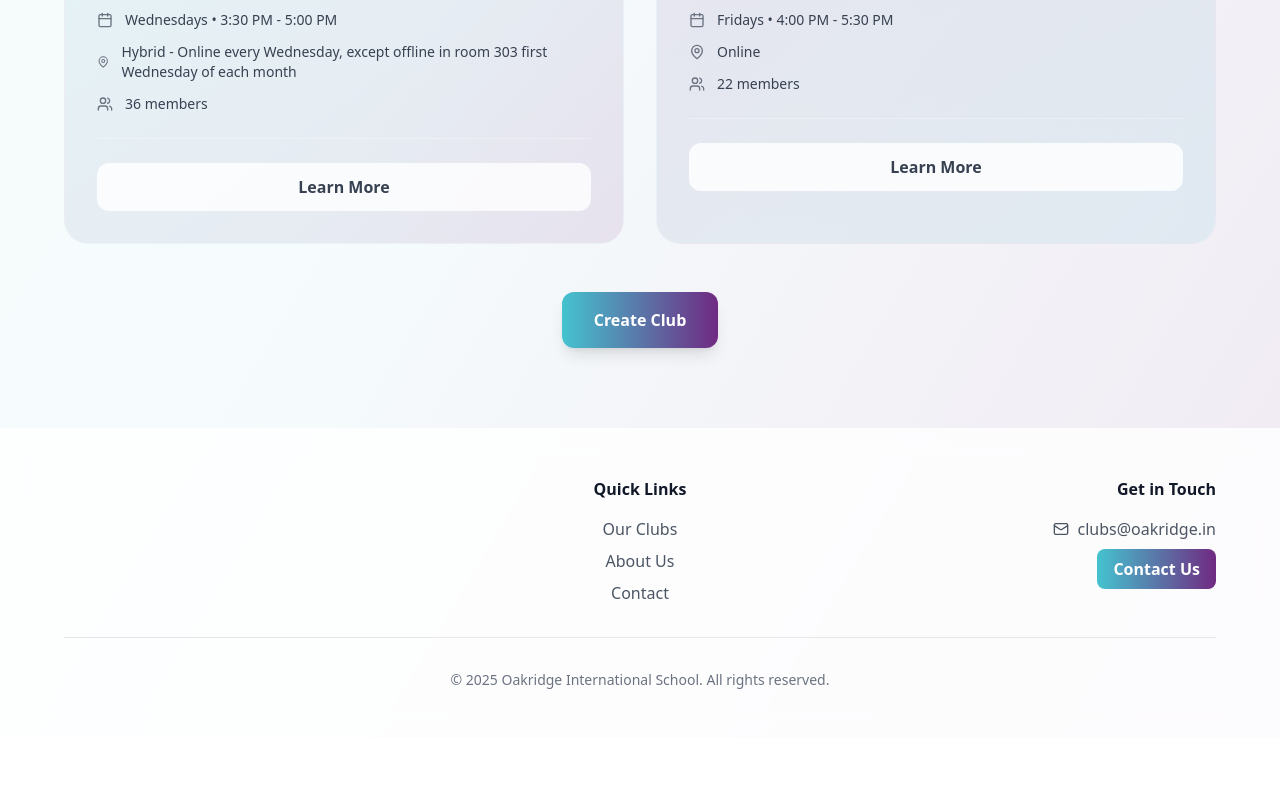
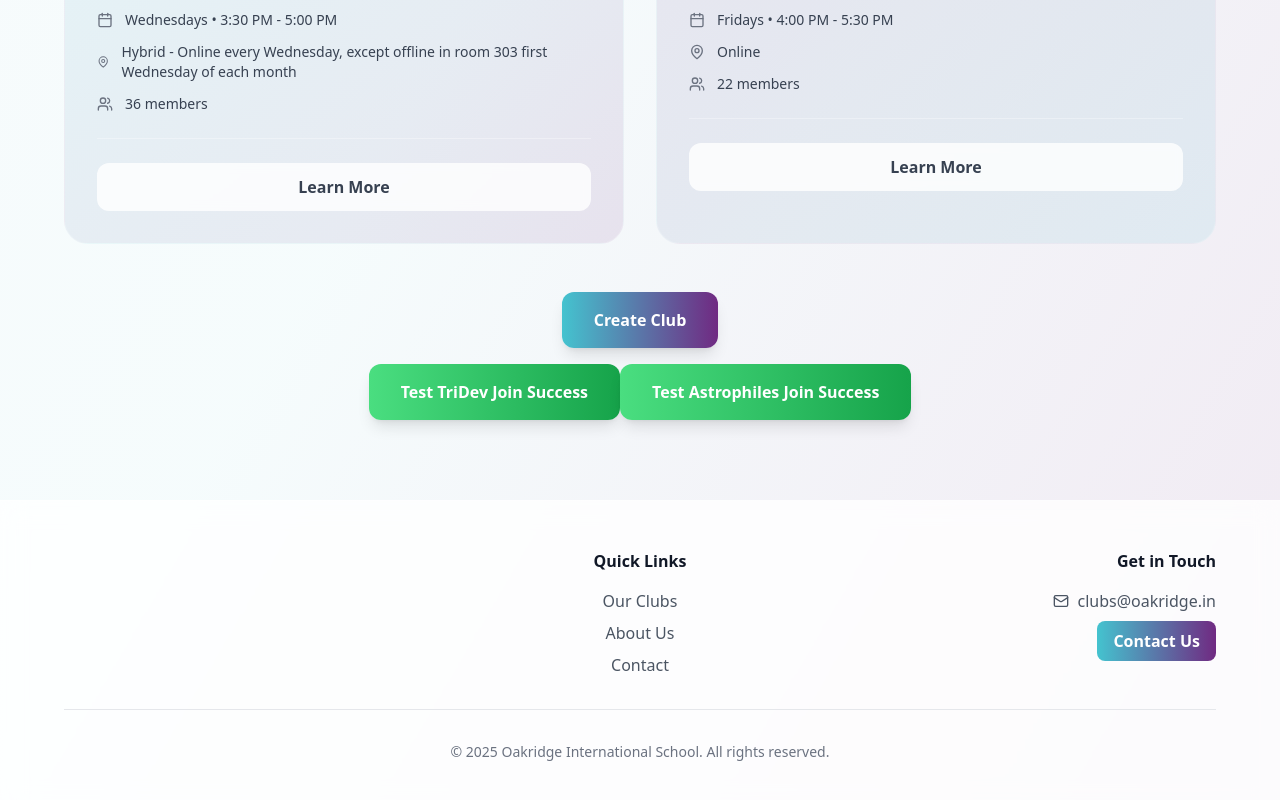
Before and after one commit to gBat-007/oak-clubs, a React (Vite) app in the folder project/: page / in a window 1280 px wide. Shown: the part 1378-2178 px from the top of the page. Before the commit the page ends 2116 px from the top, so only its background shows below. Built offline with nearby package versions, Linux system fonts and the light colour scheme.

Commit message:
Uncomment test button for Astrophiles join success
Restores the previously commented-out test button in the UI, allowing for testing of the Astrophiles join success functionality.

```diff
--- a/project/src/App.tsx
+++ b/project/src/App.tsx
@@ -336,7 +336,7 @@ function App() {
             </button>
           </a>
         </div>
-        {/* <div className="mt-4 text-center">
+        <div className="mt-4 text-center">
   <button
     onClick={() => {
       const tridevClub = clubs.find(club => club.id === 'tridev');
@@ -363,7 +363,7 @@ function App() {
   >
     Test Astrophiles Join Success
   </button>
-</div> */}
+</div>
         </div>
       </section>
 
```
